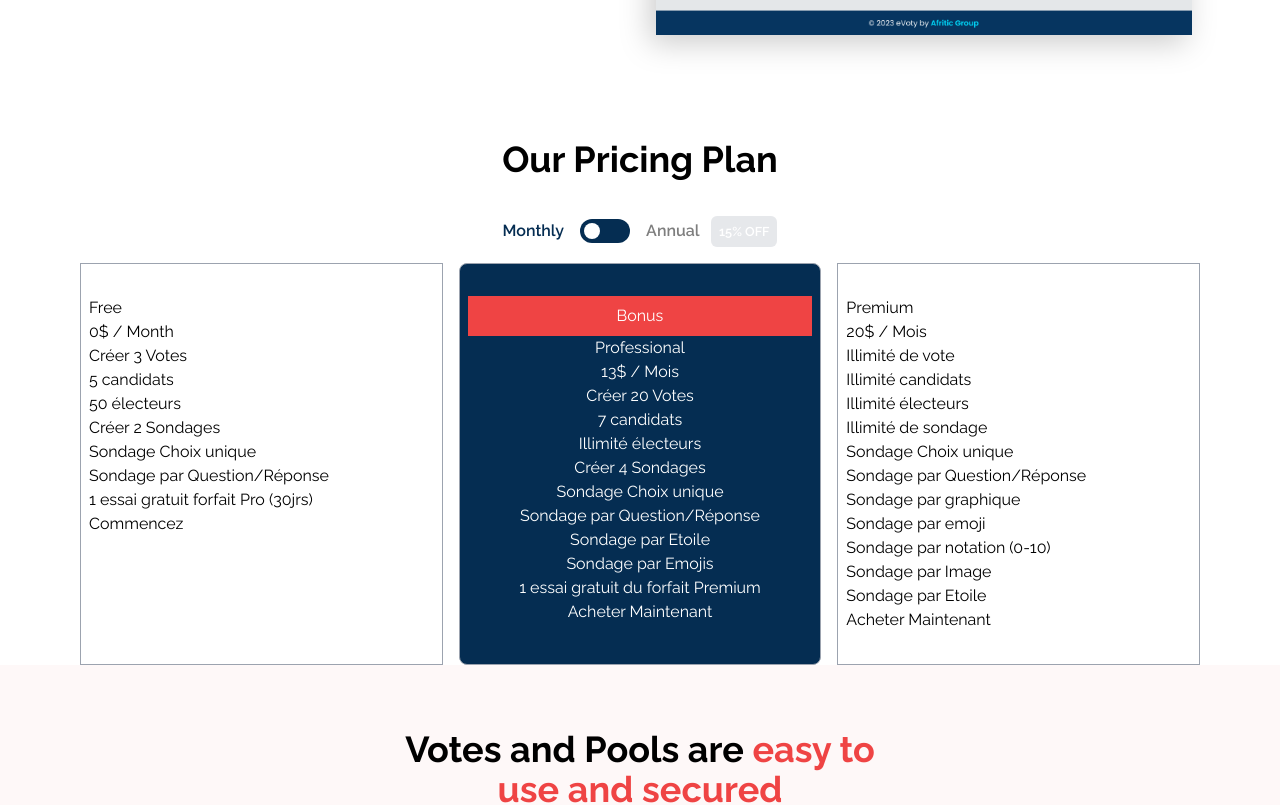
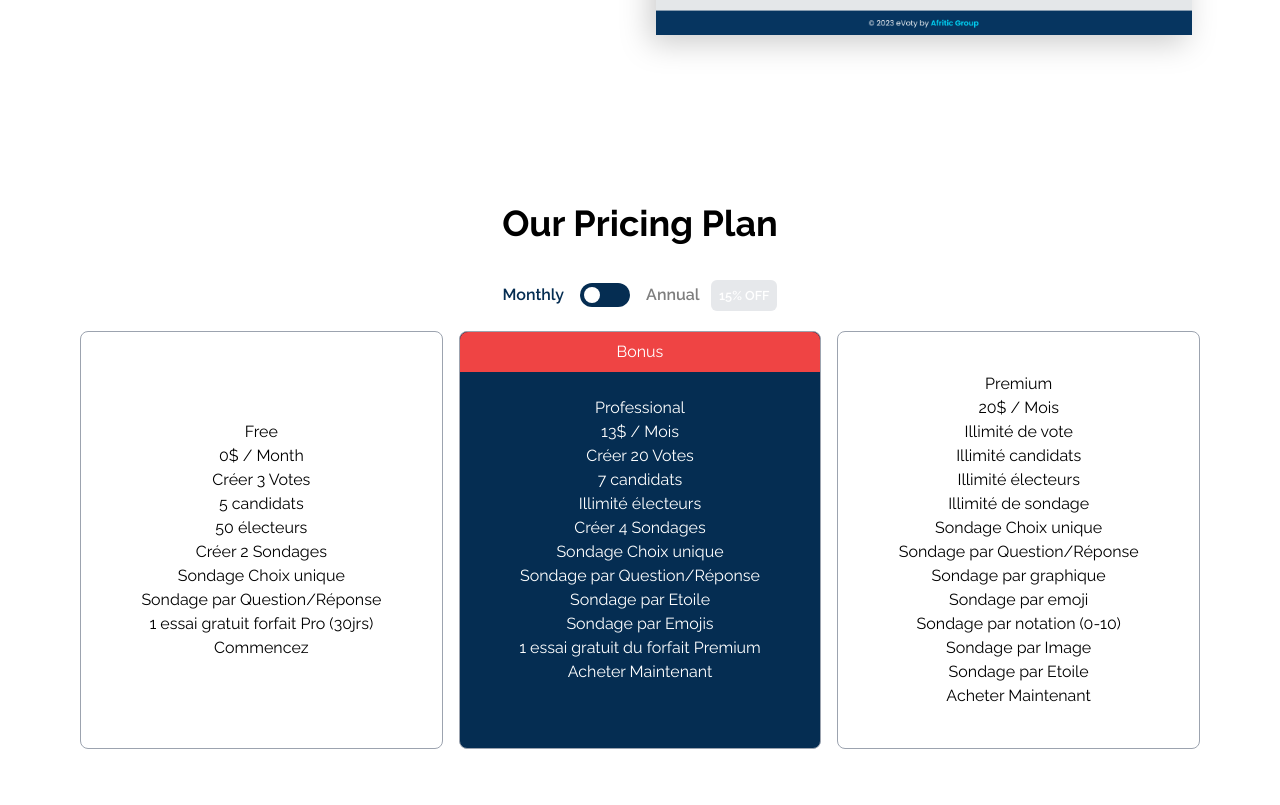
Before and after one commit to EmKbHD/TodoList-CRUD, a React (Vite) app: page / in a window 1280 px wide. Shown: the part 2760-3565 px from the top of the page. Built offline with nearby package versions, Linux system fonts and the light colour scheme; a web font is replaced by a local one.

Commit message:
adding container padding Y

```diff
--- a/src/components/Pricing/Pricing.tsx
+++ b/src/components/Pricing/Pricing.tsx
@@ -10,11 +10,14 @@ const Pricing: React.FC = () => {
 
     return (
         <div className="container">
+            <div className="py-8 md:py-16 space-y-6">
                 <h2 className="text-left md:text-center mb-10 text-3xl md:text-4xl font-bold">
                     Our Pricing Plan
                 </h2>
                 <div className="font-semibold flex items-center justify-center gap-4 mb-5  ">
-                <span className={!monthly ? 'text-[#052D52]' : 'opacity-50'}>
+                    <span
+                        className={!monthly ? 'text-[#052D52]' : 'opacity-50'}
+                    >
                         Monthly
                     </span>
                     <label className=" relative w-[50px] h-[24px]">
@@ -54,6 +57,7 @@ const Pricing: React.FC = () => {
                     })}
                 </div>
             </div>
+        </div>
     )
 }
 
--- a/src/components/Pricing/PricingCard.tsx
+++ b/src/components/Pricing/PricingCard.tsx
@@ -19,12 +19,12 @@ const PricingCard: React.FC<PricingCardProps> = ({
         <div
             className={
                 recommended
-                    ? 'text-center text-white py-8 px-2 bg-[#052D52] border-gray-400 border rounded-lg'
-                    : '"text-center py-8 px-2 border-gray-400 border rounded-lg"'
+                    ? 'relative text-center text-white py-16 px-2 bg-[#052D52] border-gray-400 flex flex-col items-center justify-center border rounded-lg  '
+                    : 'flex flex-col items-center justify-center text-center py-8 px-2 border-gray-400 border rounded-lg'
             }
         >
             {recommended && (
-                <div className="text-white text-center bg-red-500 py-2 block ">
+                <div className="absolute rounded-t-lg top-0 left-0 text-white text-center bg-red-500 py-2 block w-full ">
                     Bonus
                 </div>
             )}
```
Lines whose indentation alone changed are shown as unchanged.
